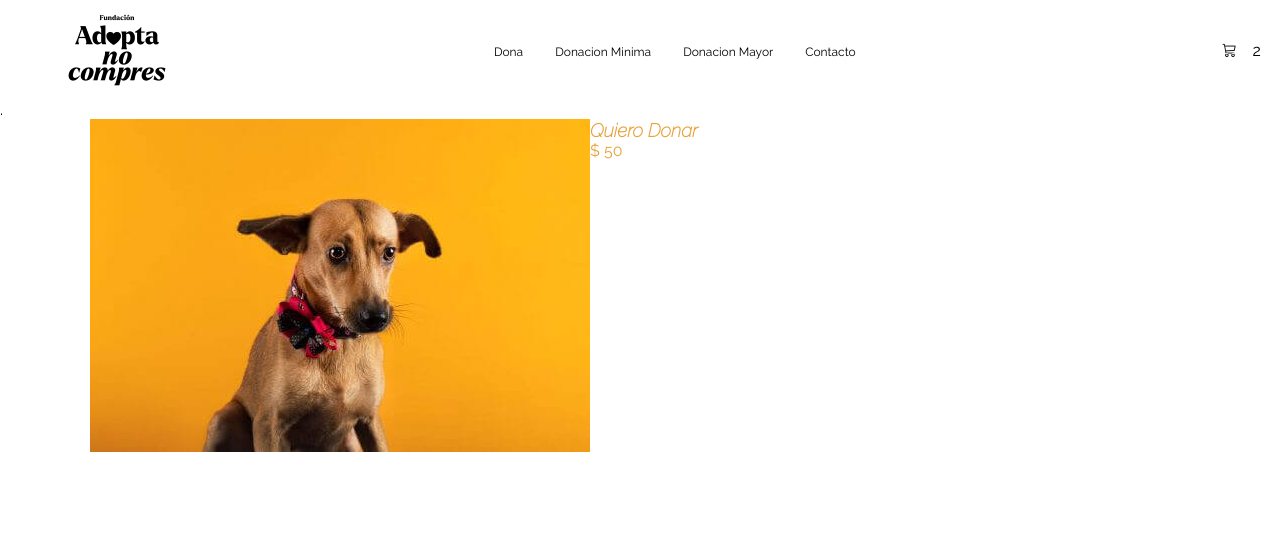
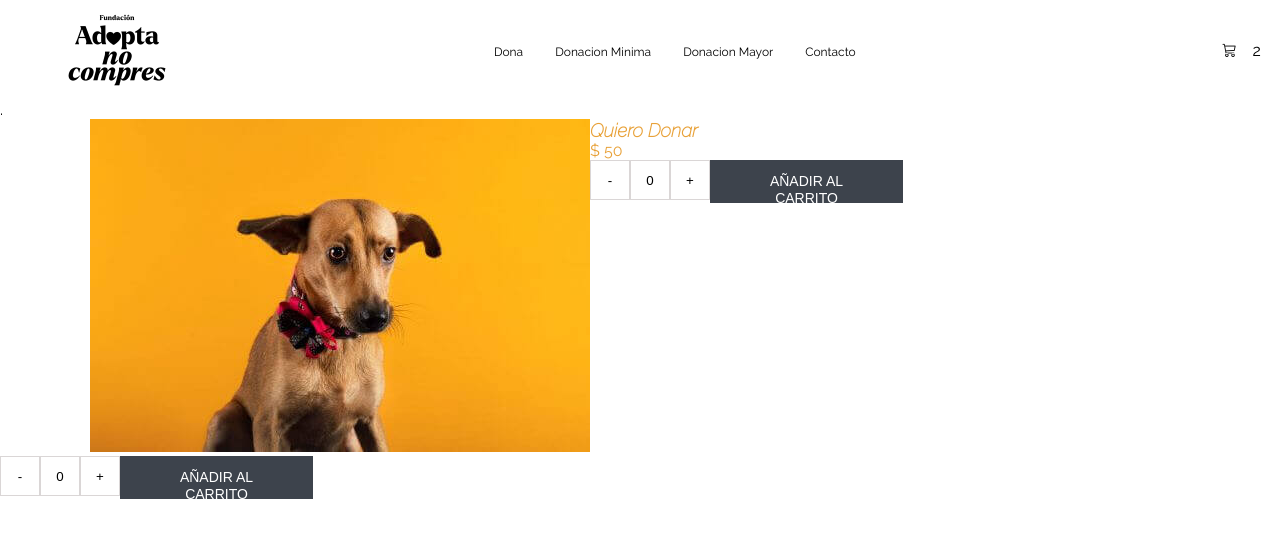
Before and after one commit to martinnolmos86/proyectoFinal_Olmos, a React (Vite) app: page /detail/1 in a window 1280 px wide. Shown: the top 538 px of the page. Built offline with nearby package versions, Linux system fonts and the light colour scheme.

Commit message:
Finalizando la 2da entrega, me renderiza dos veces ItemCount

```diff
--- a/src/App.jsx
+++ b/src/App.jsx
@@ -3,6 +3,7 @@ import NavBar from "./components/NavBar";
 import ItemListContainer from "./components/ItemListContainer";
 import "./index.css";
 import { BrowserRouter, Routes, Route } from "react-router-dom";
+import ItemCount from "./components/ItemCount";
 
 function App() {
   return (
@@ -24,6 +25,7 @@ function App() {
           />
         </Routes>
       </BrowserRouter>
+      <ItemCount />
     </>
   );
 }
--- /dev/null
+++ b/src/components/ItemCount.jsx
@@ -0,0 +1,96 @@
+import React, { useState } from "react";
+import styled from "styled-components";
+
+const ItemCount = () => {
+  const [count, setCount] = useState(0);
+
+  function sumar() {
+    setCount(count + 1);
+  }
+  function resta() {
+    setCount(count - 1);
+  }
+  // function reset() {
+  //   setCount(0);
+  // }
+
+  return (
+    <>
+      {/* <h1>El numero es: {count}</h1>
+      <button onClick={sumar}>SUMAR</button>
+      <button onClick={resta}>RESTA</button>
+      <button onClick={reset}>RESTART</button>
+      <button>Agregar al carrito</button> */}
+      <StyledForm>
+        <form action="" className="cart">
+          <div className="divButton">
+            <input type="button" value="-" className="minus" onClick={resta} />
+            <input type="button" value={count} className="count" />
+            <input type="button" value="+" className="plus" onClick={sumar} />
+          </div>
+          <button
+            type="submit"
+            name="add-to-cart"
+            value="6289"
+            className="button "
+          >
+            AÑADIR AL CARRITO
+          </button>
+        </form>
+      </StyledForm>
+    </>
+  );
+};
+
+const StyledForm = styled.form`
+  .cart {
+    font-size: 16px;
+    font-family: "Poppins", sans-serif;
+    height: 81px;
+    width: 482px;
+    display: flex;
+
+    .divButton input {
+      height: 40px;
+      width: 40px;
+      background-color: transparent;
+      border: 0.1em solid #dad6d6;
+      outline: none;
+      padding: 0;
+      margin: 0;
+      cursor: pointer;
+    }
+    .divButton input.minus:hover,
+    .divButton input.plus:hover {
+      background-color: #ccc; /* Cambiar el color a gris (#ccc) al hacer hover */
+    }
+
+    .divButton input:focus {
+      outline: none;
+    }
+
+    .button {
+      background-color: #3d434c;
+      color: #ffffff;
+      width: 193px;
+      height: 43px;
+      border-color: #ffffff;
+      text-align: center;
+      margin: 0;
+      cursor: pointer;
+      padding: 13px 29px;
+      line-height: 17px;
+      font-size: 14px;
+      font-weight: 400;
+      font-style: normal;
+      letter-spacing: 0px;
+      border-width: 0px;
+      border-style: solid;
+      border-radius: 0px;
+      text-transform: uppercase;
+      transition: all 0.2s;
+    }
+  }
+`;
+
+export default ItemCount;
--- a/src/components/ItemDetail.jsx
+++ b/src/components/ItemDetail.jsx
@@ -1,5 +1,6 @@
 import React from "react";
 import styled from "styled-components";
+import ItemCount from "./ItemCount";
 
 const ItemDetail = ({ animals }) => {
   if (animals.length === 0) {
@@ -18,6 +19,7 @@ const ItemDetail = ({ animals }) => {
             <div>
               <h3>{text}</h3>
               <bdi>$ {price}</bdi>
+              <ItemCount />
             </div>
           </div>
         </div>
```
